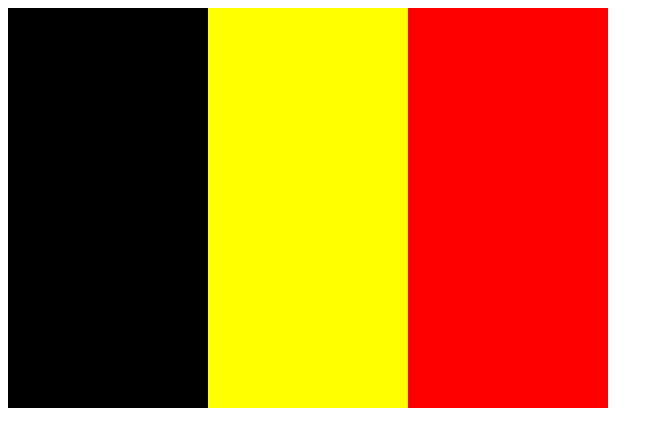
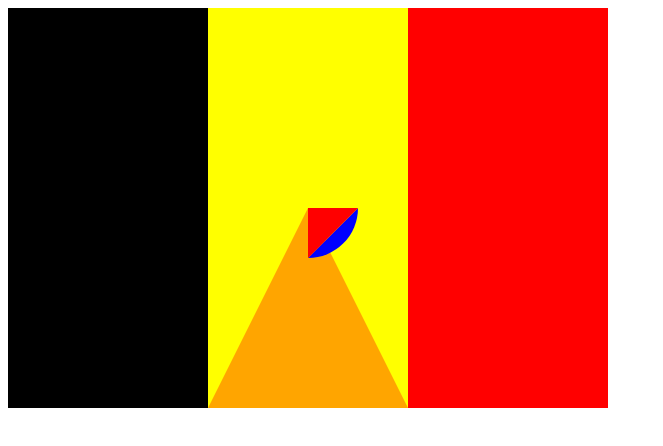
Before and after one commit to Jeremias0901/logica-de-programacion-parte-3, a plain HTML site: page diseñando-graficos-con-canvas/index.html in a window 1280 px wide. Shown: the whole page, without its empty margins (0-663 px from the left). Drawn offline with Linux system fonts and the light colour scheme.

Commit message:
Siendo creativos con la bandera

```diff
--- a/diseñando-graficos-con-canvas/index.html
+++ b/diseñando-graficos-con-canvas/index.html
@@ -12,9 +12,11 @@
         var screen = document.querySelector("canvas");
         var brush = screen.getContext("2d");
 
+        /*
         // pantalla
         brush.fillStyle = "lightgrey"; // propiedad
         brush.fillRect(0, 0, 600, 400); // color black for default
+        */
 
         brush.fillStyle = "black";
         brush.fillRect(0, 0, 200, 400);
@@ -24,6 +26,27 @@
 
         brush.fillStyle = "red";
         brush.fillRect(400, 0, 600, 400);
+
+        brush.fillStyle = "orange";
+        brush.beginPath();
+        brush.moveTo(300, 200); // punto absoluto
+
+        brush.lineTo(200, 400);
+        brush.lineTo(400, 400);
+        brush.fill();
+
+        brush.fillStyle = "blue";
+        brush.beginPath();
+        var radio = 50;
+        brush.arc(300, 200, radio, 0, Math.PI / 2);
+        brush.fill();
+
+        brush.beginPath();
+        brush.moveTo(300, 200); // punto absoluto
+        brush.fillStyle = "red";
+        brush.lineTo(350, 200);
+        brush.lineTo(300, 250);
+        brush.fill();
     </script>
 </body>
 </html>
```
